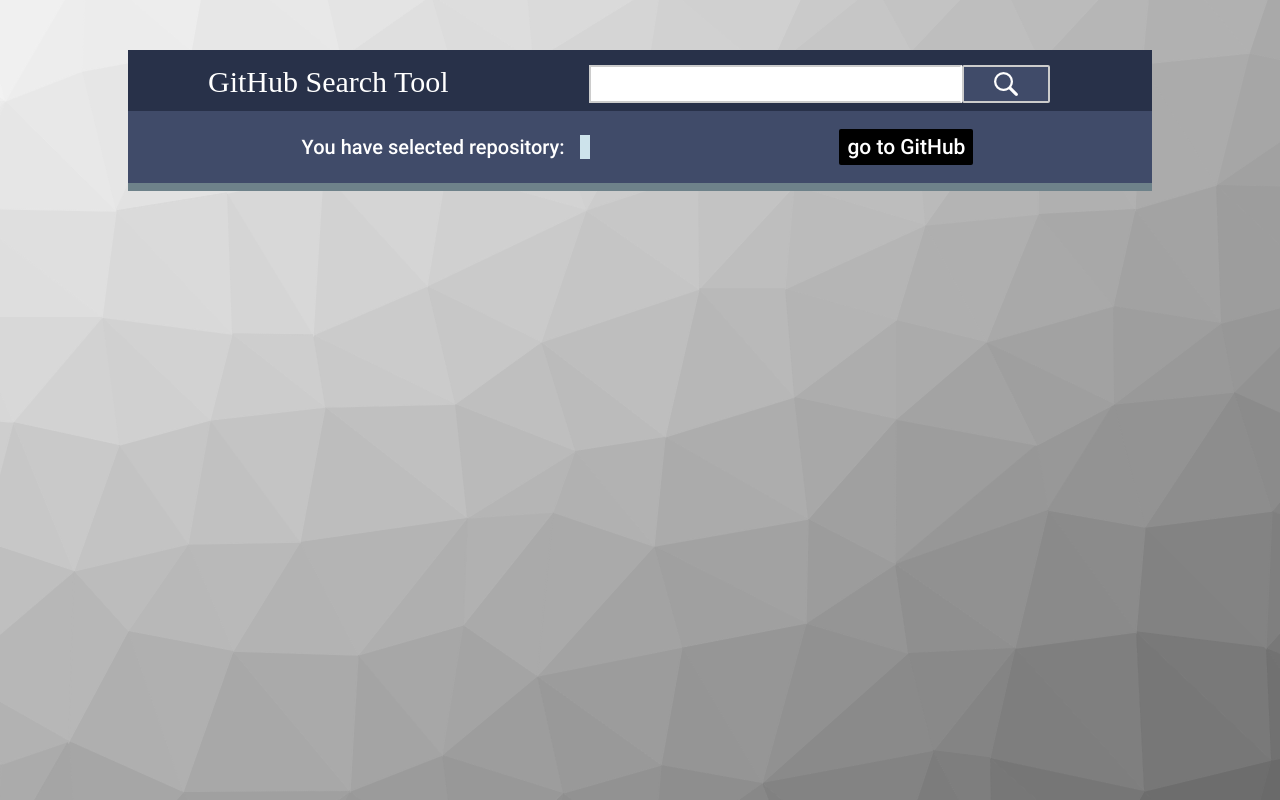
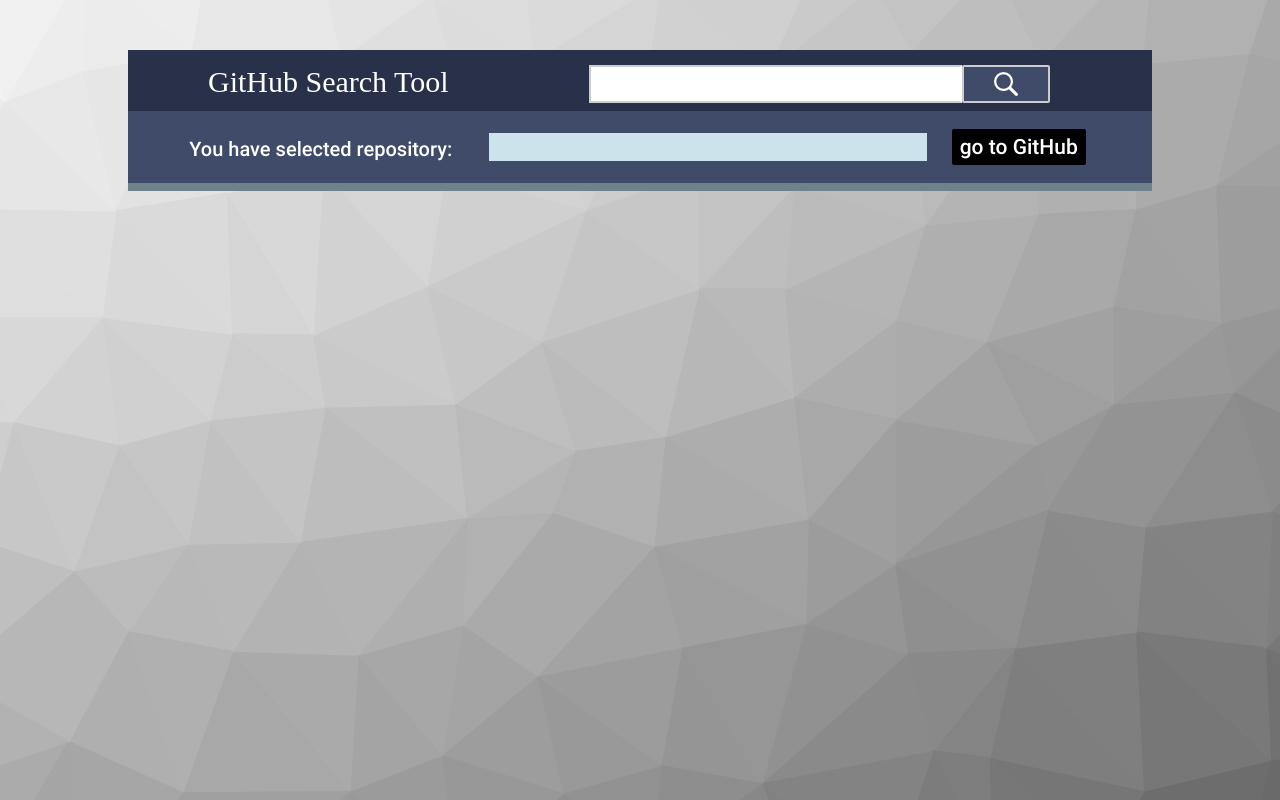
Before and after one commit to artemstudying/github_search_app, a React (Create React App) app: page / in a window 1280 px wide. Shown: the top 800 px of the page. Built offline with nearby package versions, Linux system fonts and the light colour scheme.

Commit message:
ready for production)

```diff
--- a/src/Components/SearchPage/SearchPage.css
+++ b/src/Components/SearchPage/SearchPage.css
@@ -151,6 +151,7 @@
     align-items: center;
 }
 .name-of-repo {
+    width: 80%;
     display: flex;
     flex-direction: row;
     justify-content: space-between;
@@ -159,9 +160,12 @@
 }
 .name-of-repo > span {
     margin-right: 14px;
+    padding-top: 4px;
+    width: 40%;
 
 }
 .name-of-repo > h3 {
+    width: 60%;
      background: #CDE3EB;
      color: #000;
      padding: 3px 5px;
```
